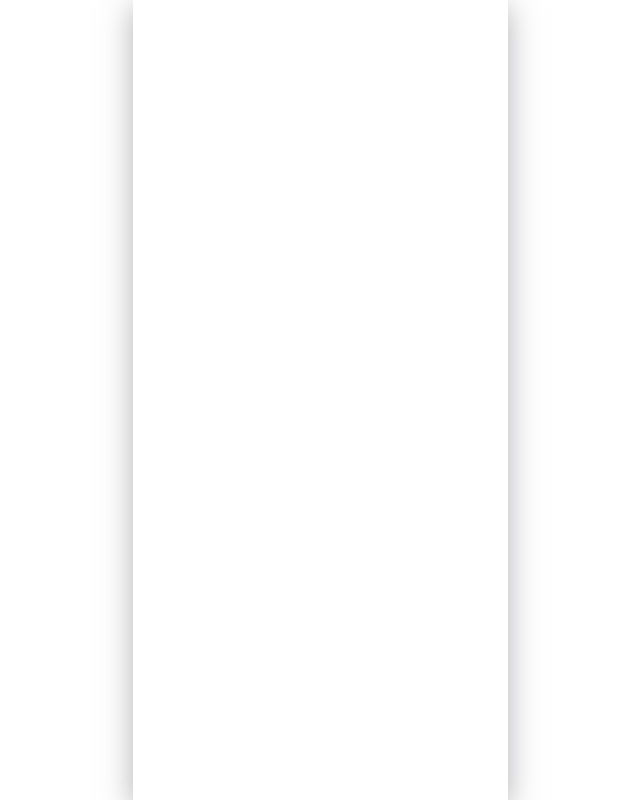
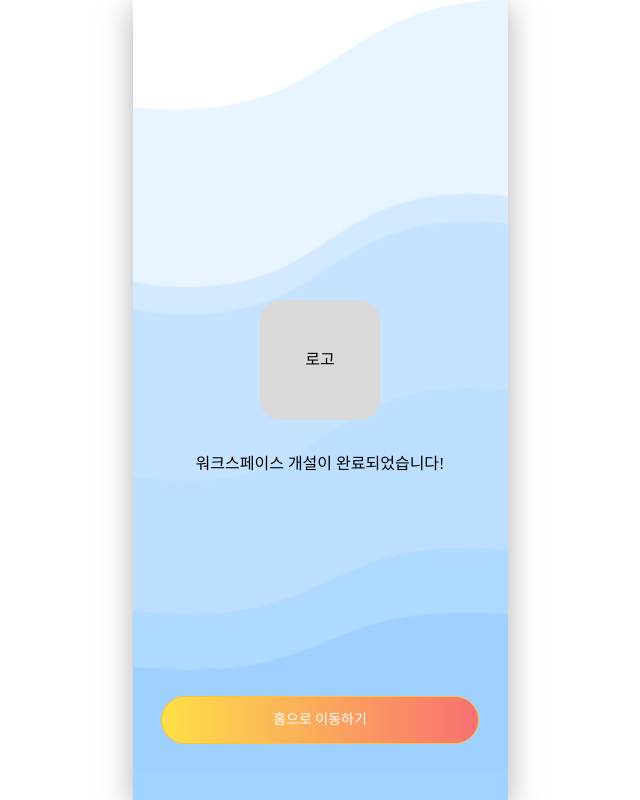
Before and after one commit to 9oormthon-univ/2024_BEOTKKOTTHON_TEAM_21_FE, a React (Create React App) app: page /recommendend in a window 1280 px wide. Before the commit this address had no page. Shown: the whole page, without its empty margins (320-960 px from the left). Built offline with nearby package versions, Linux system fonts and the light colour scheme; a web font is replaced by a local one.

Commit message:
design: 워크스페이스 개설 후 배경추가

```diff
--- a/src/App.js
+++ b/src/App.js
@@ -17,6 +17,7 @@ import SignUpEnd from "./pages/SignUp/SignUpEnd";
 import RecommendStart from "./pages/Recommend/RecommendStart";
 import RecommendMiddle from "./pages/Recommend/RecommendMiddle";
 import RecommendChoose from "./pages/Recommend/RecommendChoose";
+import RecommendEnd from "./pages/Recommend/RecommendEnd";
 
 function App() {
   const [showSplash, setShowSplash] = useState(true);
@@ -51,6 +52,7 @@ function App() {
           <Route path="/recommendstart" element={<RecommendStart />} />
           <Route path="/recommendmiddle" element={<RecommendMiddle />} />
           <Route path="/recommendchoose" element={<RecommendChoose />} />
+          <Route path="/recommendend" element={<RecommendEnd />} />
         </Routes>
       </Router>
     </div>
--- /dev/null
+++ b/src/pages/Recommend/RecommendEnd.js
@@ -0,0 +1,74 @@
+import React, { useState, useEffect } from "react";
+import { useNavigate } from "react-router-dom";
+import styled from "styled-components";
+import WaveBg from "../../assets/WaveBg.png";
+
+const Container = styled.div`
+  display: flex;
+  flex-direction: column;
+  justify-content: space-between;
+  align-items: center;
+  min-height: 100vh;
+  font-family: "Pretendard";
+
+  background-image: url(${WaveBg});
+  background-size: cover;
+  background-position: center;
+`;
+
+const SplashLogo = styled.div`
+  width: 120px;
+  height: 120px;
+  flex-shrink: 0;
+  background: #d9d9d9;
+  border-radius: 20px;
+
+  display: flex;
+  flex-direction: column;
+  justify-content: center;
+  align-items: center;
+`;
+
+const SplashText = styled.div`
+  color: #000;
+  font-size: 20px;
+  font-style: normal;
+  font-weight: 400;
+  line-height: normal;
+`;
+
+const ButtonContainer = styled.div`
+  width: 85%;
+  height: 10vh;
+`;
+
+const NavContainer = styled.div`
+  display: flex;
+  width: 100%;
+  min-height: 10vh;
+`;
+
+function RecommendEnd() {
+  return (
+    <div className="App">
+      <Container>
+        <NavContainer></NavContainer>
+
+        <div className="flex flex-col items-center w-11/12">
+          <div>
+            <SplashLogo>로고</SplashLogo>
+          </div>
+          <div className="flex flex-col items-center mt-8">
+            워크스페이스 개설이 완료되었습니다!
+          </div>
+        </div>
+        <ButtonContainer className="mb-6">
+          <button className="w-full mb-5 rounded-full h-12 border border-primary bg-gradient-to-r from-yellow-300 to-red-400 text-white text-sm">
+            홈으로 이동하기
+          </button>
+        </ButtonContainer>
+      </Container>
+    </div>
+  );
+}
+export default RecommendEnd;
```
Also changed, not shown: src/assets/WaveBg.png (added).
